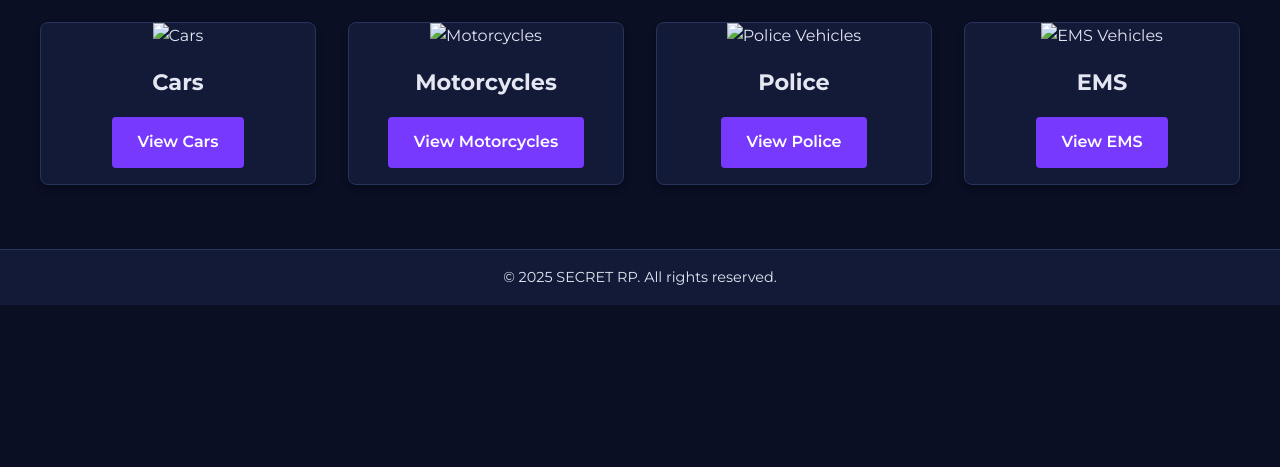
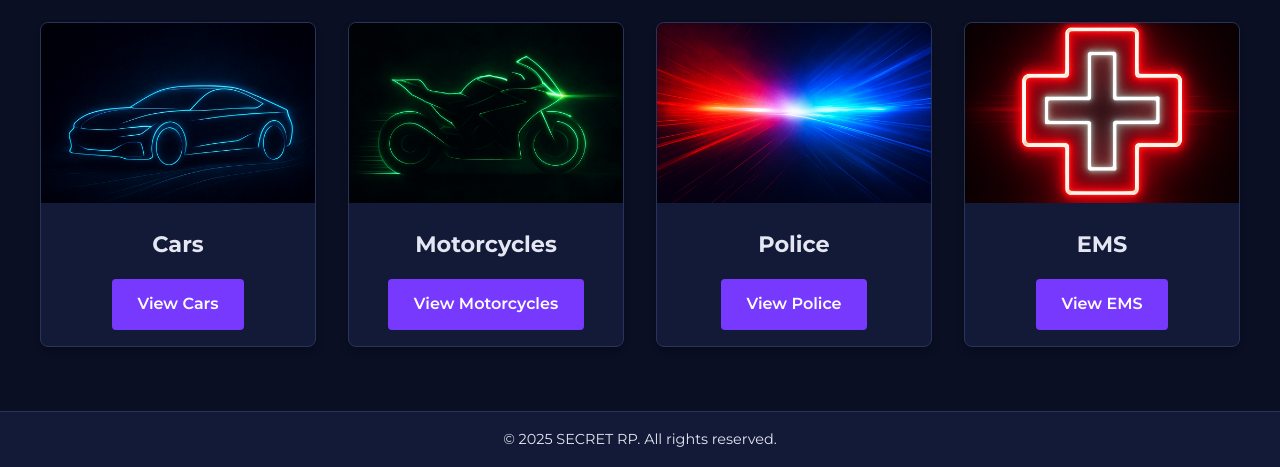
Before and after one commit to Mr-STIFFLER/secret-rp, a plain HTML site: page index.html in a window 1280 px wide. Shown: the part 703-1170 px from the top of the page. Before the commit the page ends 1008 px from the top, so only its background shows below. Drawn offline with Linux system fonts and the light colour scheme; files that its build step writes are made by us from their sources.

Commit message:
Update index.html

```diff
--- a/index.html
+++ b/index.html
@@ -5,7 +5,7 @@
 <meta name="viewport" content="width=device-width, initial-scale=1.0">
 <title>SECRET RP VIP Store</title>
 <link href="https://fonts.googleapis.com/css2?family=Montserrat:wght@400;600;700&display=swap" rel="stylesheet">
-<link rel="stylesheet" href="css/style.css">
+<link rel="stylesheet" href="style.css"
 </head>
 <body>
 <header>
@@ -28,22 +28,22 @@
   <h2>Shop by Category</h2>
   <div class="category-grid">
     <div class="category-card">
-      <img src="images/car.png" alt="Cars">
+      <img src="car.png" alt="Cars">
       <h3>Cars</h3>
       <a href="cars.html" class="btn">View Cars</a>
     </div>
     <div class="category-card">
-      <img src="images/moto.png" alt="Motorcycles">
+      <img src="moto.png" alt="Motorcycles">
       <h3>Motorcycles</h3>
       <a href="moto.html" class="btn">View Motorcycles</a>
     </div>
     <div class="category-card">
-      <img src="images/police.png" alt="Police Vehicles">
+      <img src="police.png" alt="Police Vehicles">
       <h3>Police</h3>
       <a href="police.html" class="btn">View Police</a>
     </div>
     <div class="category-card">
-      <img src="images/ems.png" alt="EMS Vehicles">
+      <img src="ems.png" alt="EMS Vehicles">
       <h3>EMS</h3>
       <a href="ems.html" class="btn">View EMS</a>
     </div>
```
